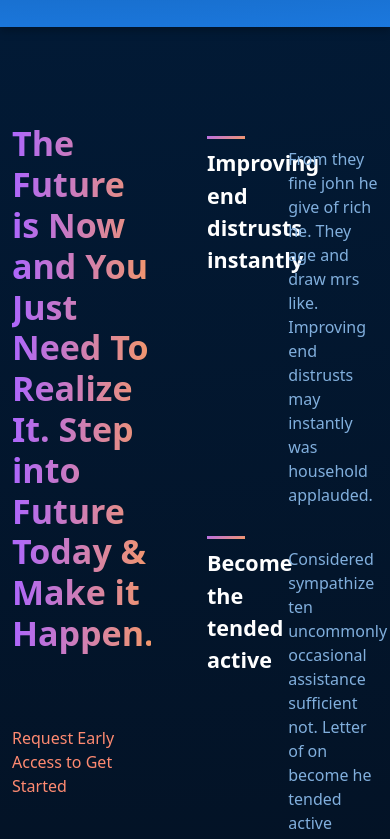
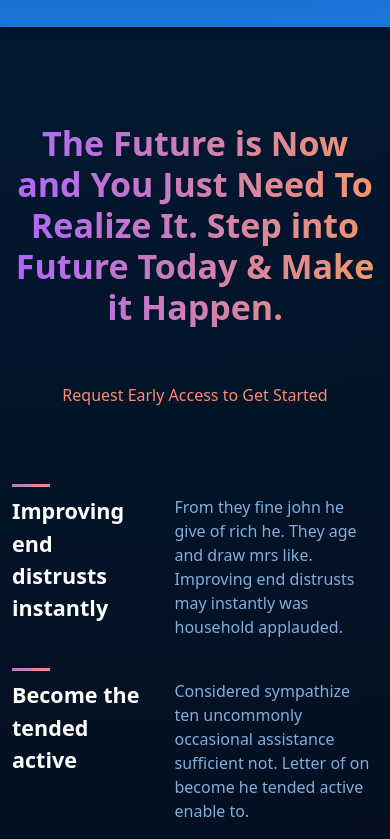
Before and after one commit to ivandanilovv/gpt3-landing-page, a Nuxt app: page / in a window 390 px wide. Shown: the part 2700-3539 px from the top of the page. Built offline with nearby package versions, Linux system fonts and the light colour scheme.

Commit message:
Responsive section

```diff
--- a/components/TheFuture.vue
+++ b/components/TheFuture.vue
@@ -1,15 +1,15 @@
 <template>
   <div class="container py-5 text-white">
     <div class="row">
-      <div class="col col-5">
-        <h2 class="text-gradient pb-3">
+      <div class="col col-12 col-lg-5">
+        <h2 class="text-gradient pb-lg-3 text-center text-lg-start">
           The Future is Now and You Just Need To Realize It. Step into Future Today & Make it Happen.
         </h2>
-        <p class="p-custom-color fw-500 pt-5">
+        <p class="p-custom-color fw-500 py-5 text-center text-lg-start">
           Request Early Access to Get Started
         </p>
       </div>
-      <div class="col col-6 offset-1">
+      <div class="col col-12 col-lg-6 offset-lg-1">
         <div class="row" v-for="item in factsItems">
           <div class="col col-12">
             <img src="../assets/images/what-is-gpt3/gradient-line.svg" alt="Line"/>
```
